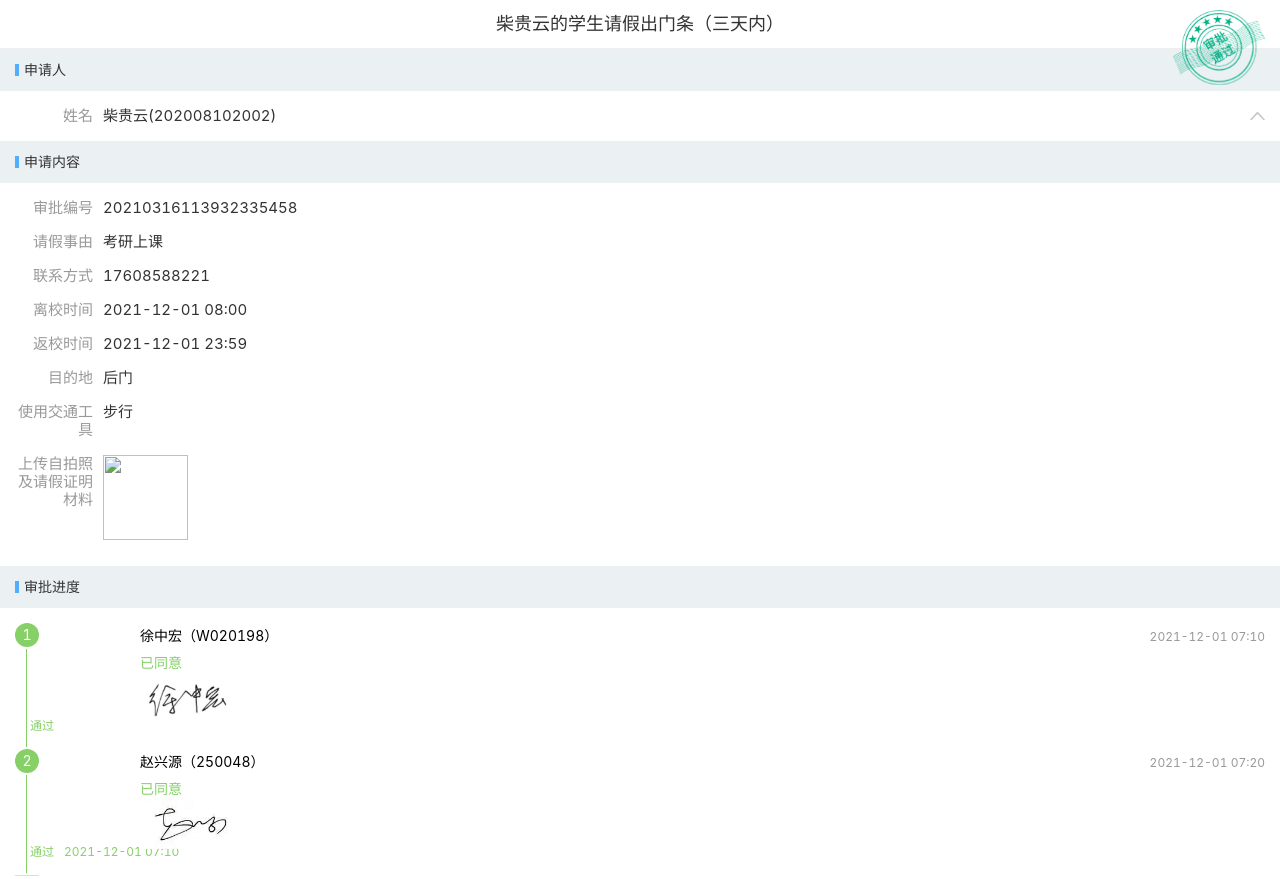
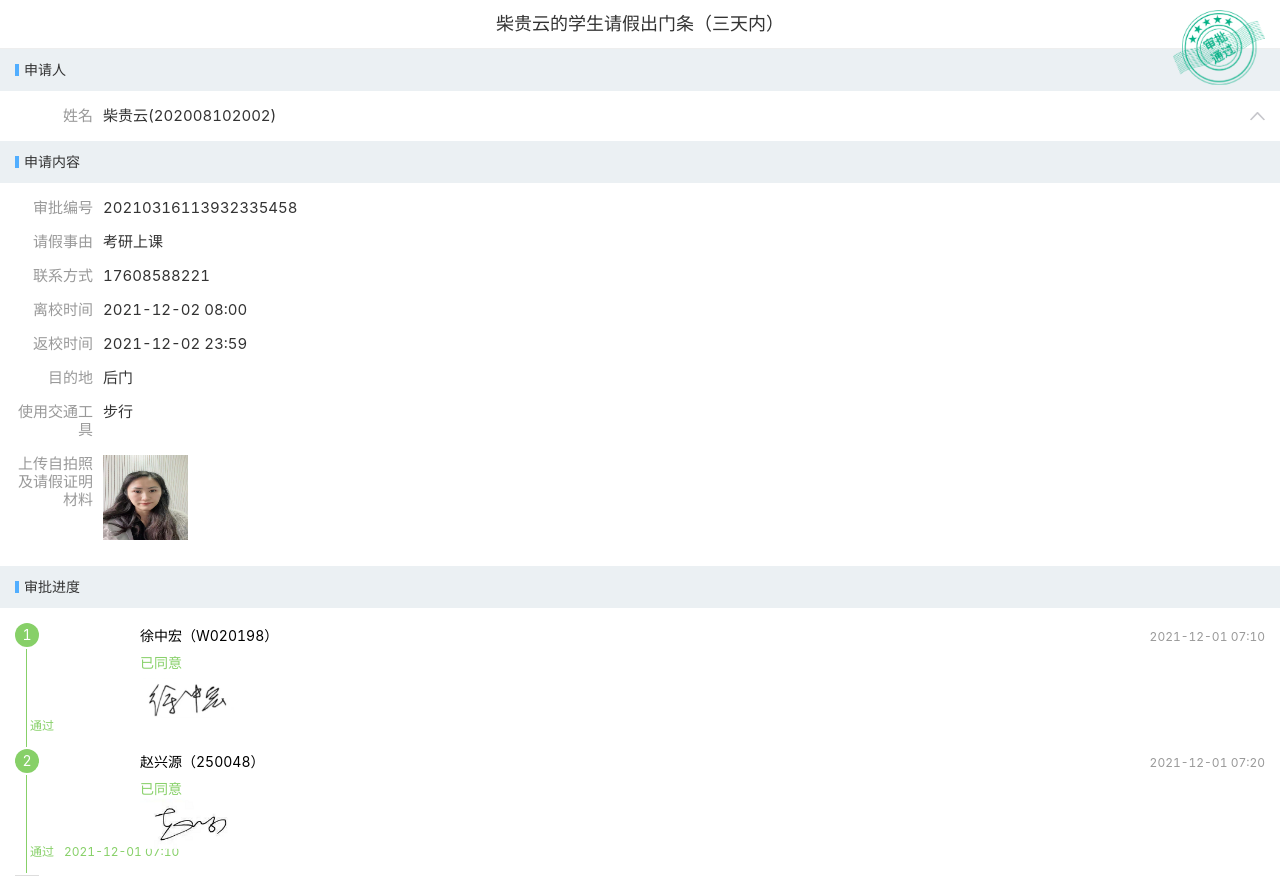
Before and after one commit to yibanjiatiao1/30, a plain HTML site: page index.html in a window 1280 px wide. Shown: the top 879 px of the page. Drawn offline with Linux system fonts and the light colour scheme; a script that the page names is missing.

Commit message:
Update index.html

```diff
--- a/index.html
+++ b/index.html
@@ -129,12 +129,12 @@
          <div class="hx-detail-item">
           <span class="hx-detail-item-label">离校时间</span>
           <div class="hx-detail-item-field">
-           2021-12-01 08:00          </div>
+           2021-12-02 08:00          </div>
          </div>
          <div class="hx-detail-item">
           <span class="hx-detail-item-label">返校时间</span>
           <div class="hx-detail-item-field">
-           2021-12-01 23:59          </div>
+           2021-12-02 23:59          </div>
          </div>
          <div class="hx-detail-item">
           <span class="hx-detail-item-label">目的地</span>
@@ -150,7 +150,7 @@
           <span class="hx-detail-item-label">上传自拍照及请假证明材料</span>
           <div class="hx-detail-item-field">
            <div class="hx-detail-image">
-            <img src="./工作流_files/yuun.jpg" alt="" style="margin-right: 10px; width: 84.6667px;
+            <img src="./工作流_files/yun.jpg" alt="" style="margin-right: 10px; width: 84.6667px;
     height: 84.6667px; margin-bottom: 10px;">
            </div>
           </div>
```
